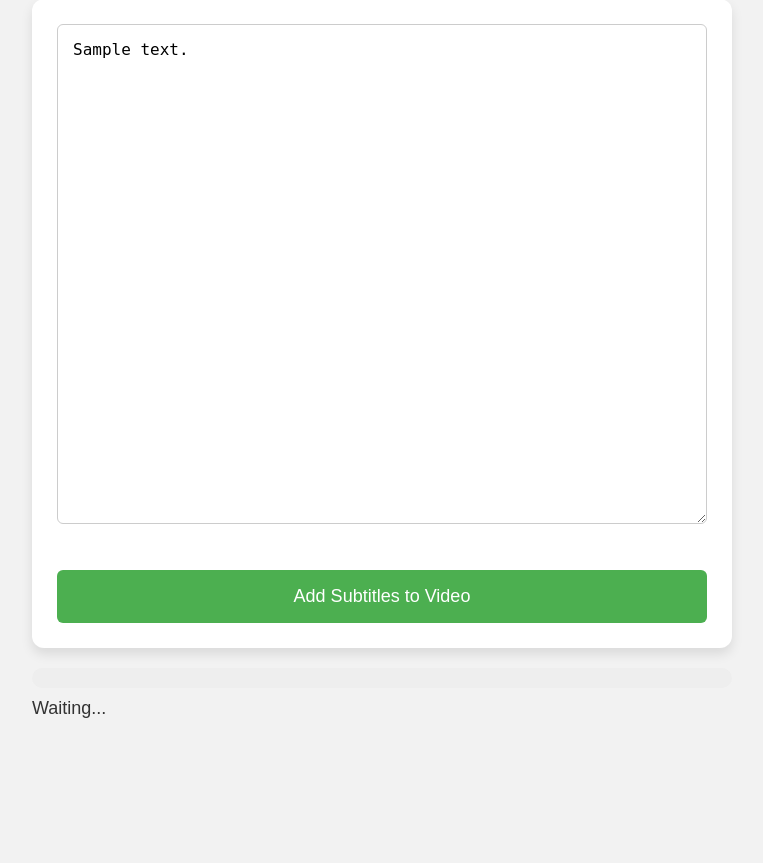
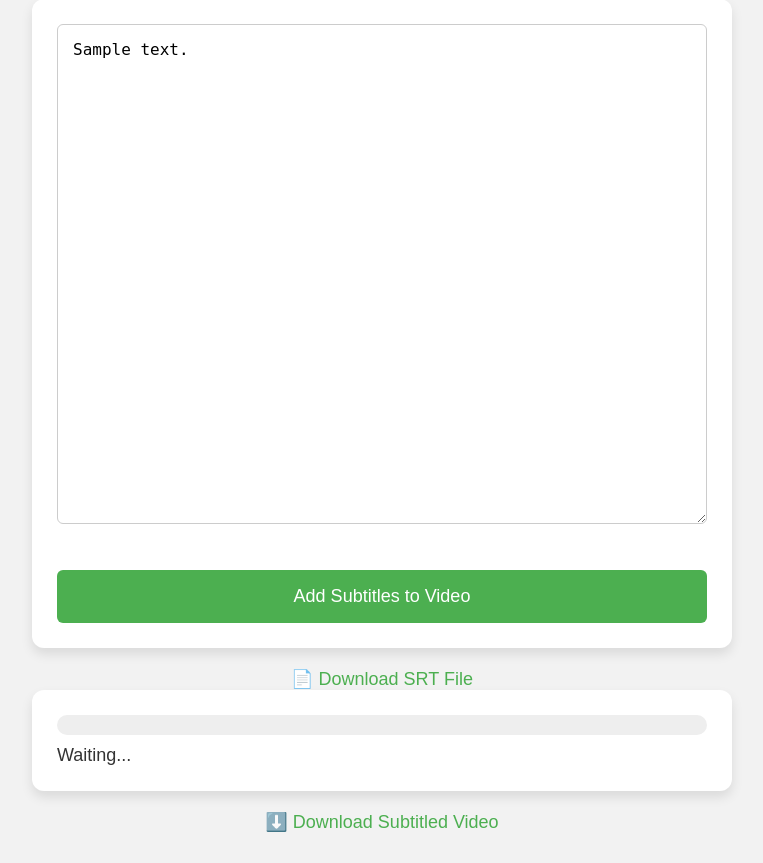
Before and after one commit to Hamza123455/flask-subtitles, a Flask app: template templates/edit.html in a window 1280 px wide. Shown: the part 97-960 px from the top of the page, without its empty margins (258-1021 px from the left). Before the commit the page ends 815 px from the top, so only its background shows below. Run offline with Flask 3, Linux system fonts and the light colour scheme; the template is opened without the code that fills it: most values are stand-ins (such as "Sample title", 1, 10 or a date in 2020).

Commit message:
Update edit.html

```diff
--- a/templates/edit.html
+++ b/templates/edit.html
@@ -1,6 +1,9 @@
+<!-- edit.html -->
 <!DOCTYPE html>
 <html>
 <head>
+  <meta charset="UTF-8">
+  <meta name="viewport" content="width=device-width, initial-scale=1.0">
   <title>Edit Subtitles</title>
   <style>
     body {
@@ -20,7 +23,7 @@
       font-size: 26px;
     }
 
-    form {
+    form, #progress-container {
       width: 100%;
       max-width: 700px;
       background-color: #fff;
@@ -58,12 +61,6 @@
       background-color: #45a049;
     }
 
-    #progress-container {
-      width: 100%;
-      max-width: 700px;
-      margin-top: 20px;
-    }
-
     #progress-bar-bg {
       background: #eee;
       border-radius: 10px;
@@ -83,12 +80,13 @@
       color: #333;
     }
 
-    #download-link {
-      display: none;
+    #download-link, .download-btn {
+      display: block;
       margin-top: 20px;
       font-size: 18px;
       color: #4CAF50;
       text-decoration: none;
+      text-align: center;
     }
 
     @media (max-width: 600px) {
@@ -106,7 +104,8 @@
     <button type="submit">Add Subtitles to Video</button>
   </form>
 
-  <!-- Progress bar and text -->
+  <a href="/download_srt" download class="download-btn">📄 Download SRT File</a>
+
   <div id="progress-container">
     <div id="progress-bar-bg">
       <div id="progress"></div>
@@ -114,7 +113,6 @@
     <div id="progress-text">Waiting...</div>
   </div>
 
-  <!-- Download link -->
   <a id="download-link" href="/download" download>⬇️ Download Subtitled Video</a>
 
   <script>
```
